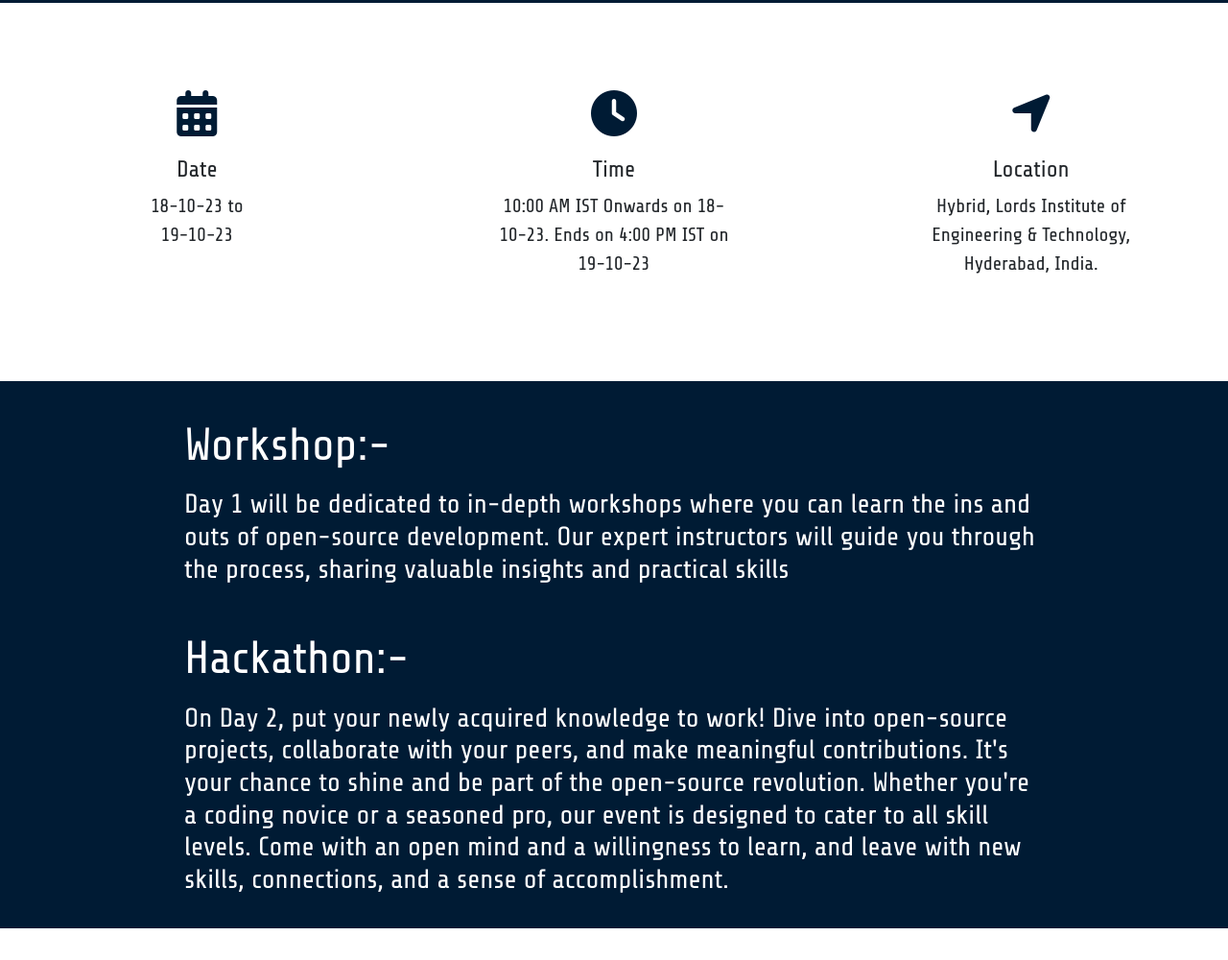
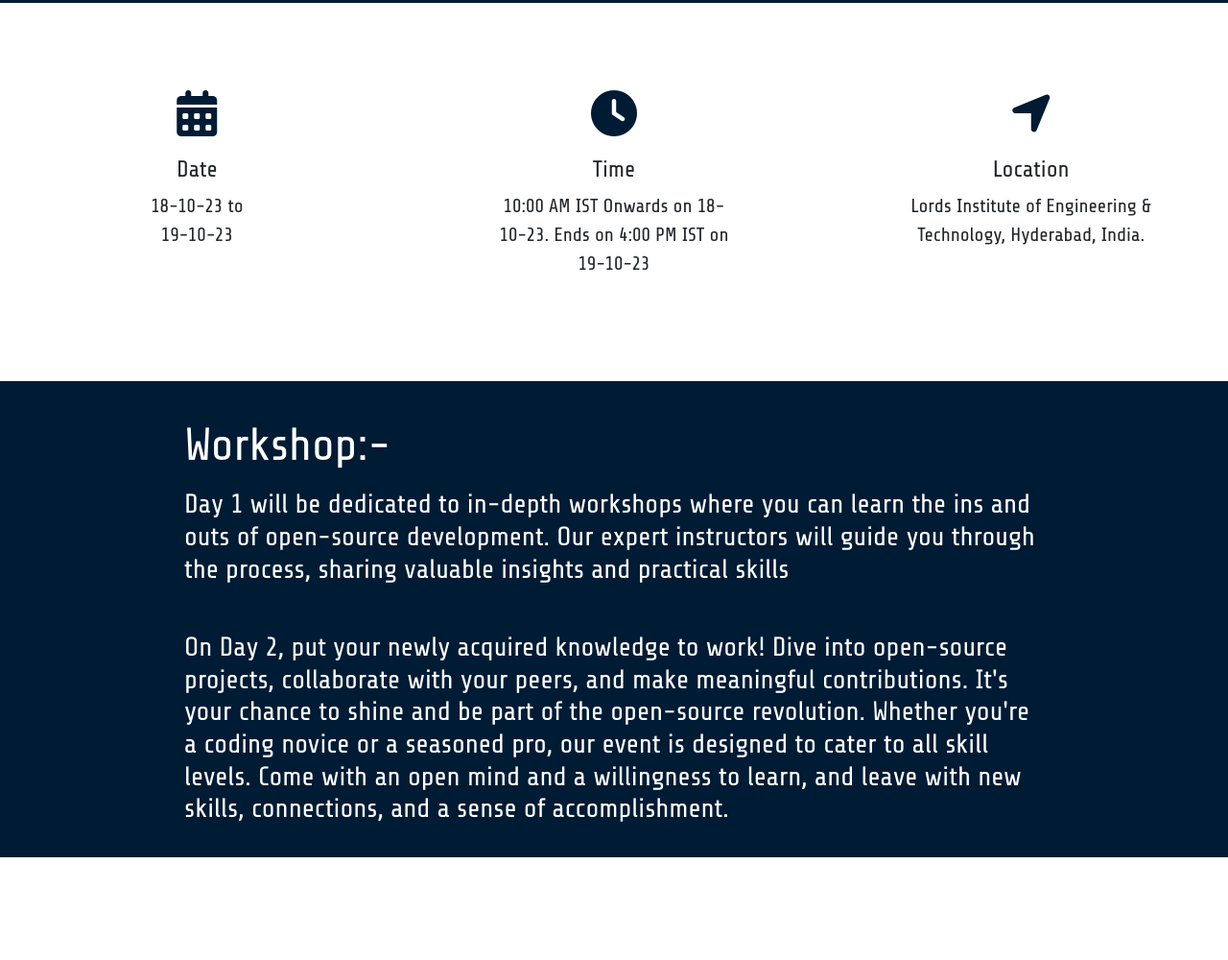
Before and after one commit to LIEThyd/Codewave-site, a plain HTML site: page index.html in a window 1280 px wide. Shown: the part 1147-2147 px from the top of the page at 96% size. Drawn offline with nearby package versions, Linux system fonts and the light colour scheme.

Commit message:
Update index.html

```diff
--- a/index.html
+++ b/index.html
@@ -93,7 +93,7 @@
       <div class="details-box col-lg-4 col-md-12 detail-location">
         <i class="icon fa-solid fa-location-arrow fa-2x"></i>
         <h3 class="detail-title"> Location</h3>
-        <p class="p1">Hybrid, Lords Institute of Engineering & Technology, Hyderabad, India.</p>
+        <p class="p1">Lords Institute of Engineering & Technology, Hyderabad, India.</p>
       </div>
     </div>
 
@@ -103,7 +103,7 @@
     <h2 class="day-heading mb-3">Workshop:-</h2>
     <p class="h3 mb-5" >Day 1 will be dedicated to in-depth workshops where you can learn the ins and outs of open-source development. Our expert instructors will guide you through the process, sharing valuable insights and practical skills</p>
 
-    <h2 class="day-heading mb-3">Hackathon:-</h2>
+    <h2 class="day-heading mb-3"></h2>
     <p class="h3">On Day 2, put your newly acquired knowledge to work! Dive into open-source projects, collaborate with your peers, and make meaningful contributions. It's your chance to shine and be part of the open-source revolution. Whether you're a coding novice or a seasoned pro, our event is designed to cater to all skill levels. Come with an open mind and a willingness to learn, and leave with new skills, connections, and a sense of accomplishment.</p>
   </section>
 
```
